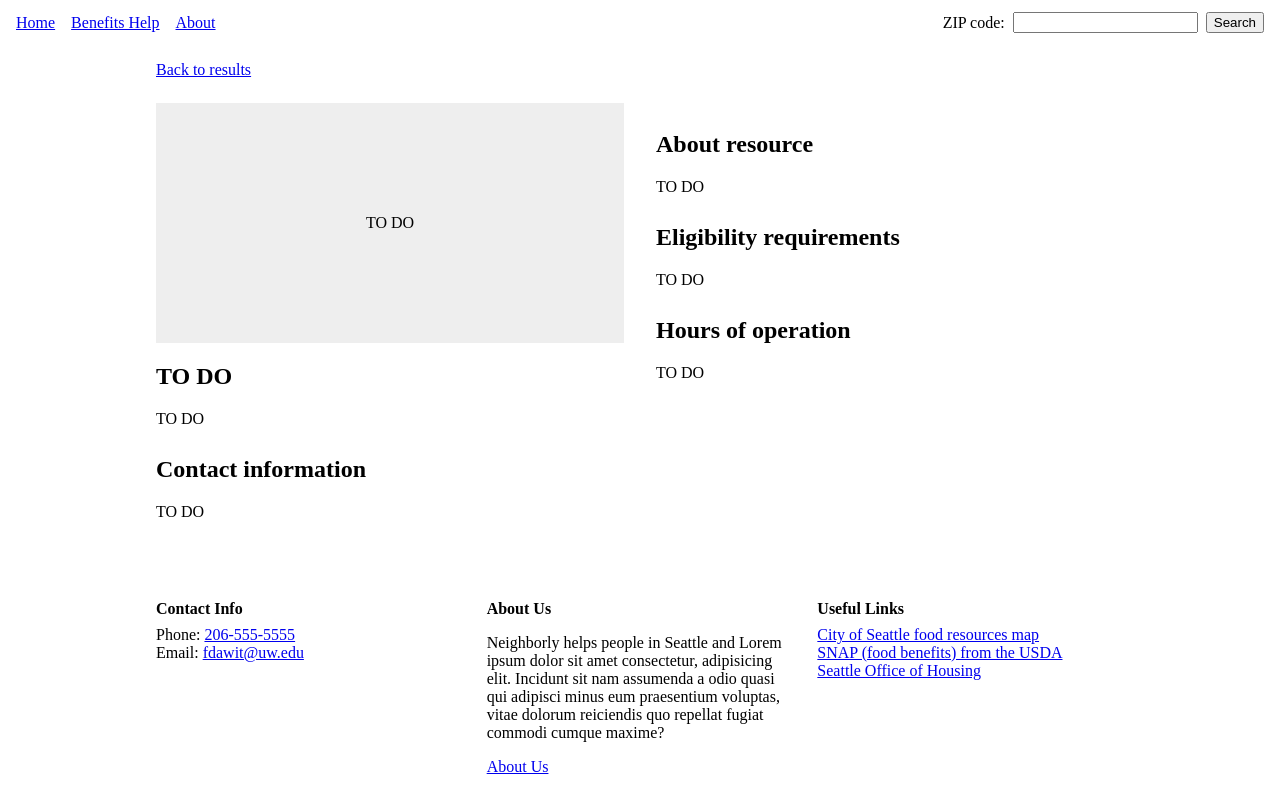
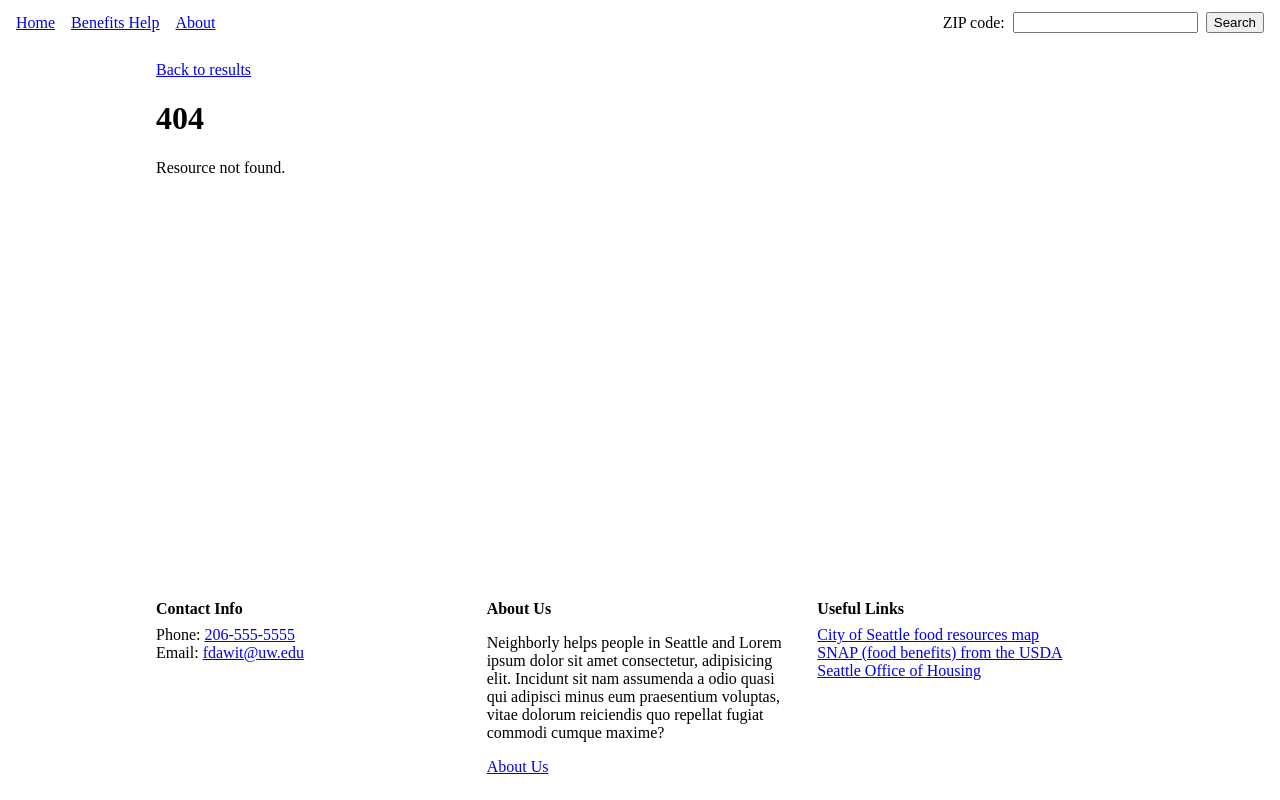
Before and after one commit to fdawit/info442G, a React (Vite) app: page /resource-details in a window 1280 px wide. Built offline with nearby package versions, Linux system fonts and the light colour scheme.

Commit message:
Load resource details by ID

```diff
--- a/src/App.jsx
+++ b/src/App.jsx
@@ -17,6 +17,7 @@ export default function App() {
         <Route path="/benefits-check" element={<BenefitsCheckPage />} />
         <Route path="/about" element={<AboutPage />} />
         <Route path="/resource-details" element={<ResourceDetailsPage />} />
+        <Route path="/resource-details/:resourceId" element={<ResourceDetailsPage />} />
 
         <Route path="*" element={<NotFoundPage />} />
       </Routes>
--- a/src/pages/ResourceDetailsPage.jsx
+++ b/src/pages/ResourceDetailsPage.jsx
@@ -1,14 +1,57 @@
-import { Link } from "react-router";
+import { useEffect, useState } from "react";
+import { Link, useParams } from "react-router";
+import { loadResources } from "../services/foodResources";
 import "./ResourceDetailsPage.css";
 
 export default function ResourceDetailsPage() {
+    const params = useParams();
+    return <ResourceDetailsContent key={params.resourceId} resourceId={params.resourceId} />;
+}
+
+function ResourceDetailsContent({ resourceId }) {
+    const [resource, setResource] = useState(null);
+    const [loading, setLoading] = useState(resourceId !== undefined);
+    const [loadError, setLoadError] = useState(false);
+
+    useEffect(() => {
+        if (!resourceId) {
+            return;
+        }
+        let active = true;
+        loadResources().then((resources) => {
+            if (active) {
+                setResource(resources.find((item) => item.id === resourceId));
+            }
+        }).catch(() => {
+            if (active) {
+                setLoadError(true);
+            }
+        }).finally(() => {
+            if (active) {
+                setLoading(false);
+            }
+        });
+        return () => {
+            active = false;
+        };
+    }, [resourceId]);
+
+    if (loading) {
+        return <main><p>Loading...</p></main>;
+    }
+    if (loadError) {
+        return <main><Link to="/">Back to results</Link><p role="alert">Unable to load resource details. Please try again.</p></main>;
+    }
+    if (!resource) {
+        return <main><Link to="/">Back to results</Link><h1>404</h1><p>Resource not found.</p></main>;
+    }
     return (
         <main className="resource-details-page">
             <Link to="/">Back to results</Link>
             <div className="resource-details-columns">
                 <section>
                     <div className="resource-details-map">TO DO</div>
-                    <h1>TO DO</h1>
+                    <h1>{resource.name}</h1>
                     <p>TO DO</p>
                     <h2>Contact information</h2>
                     <p>TO DO</p>
```
